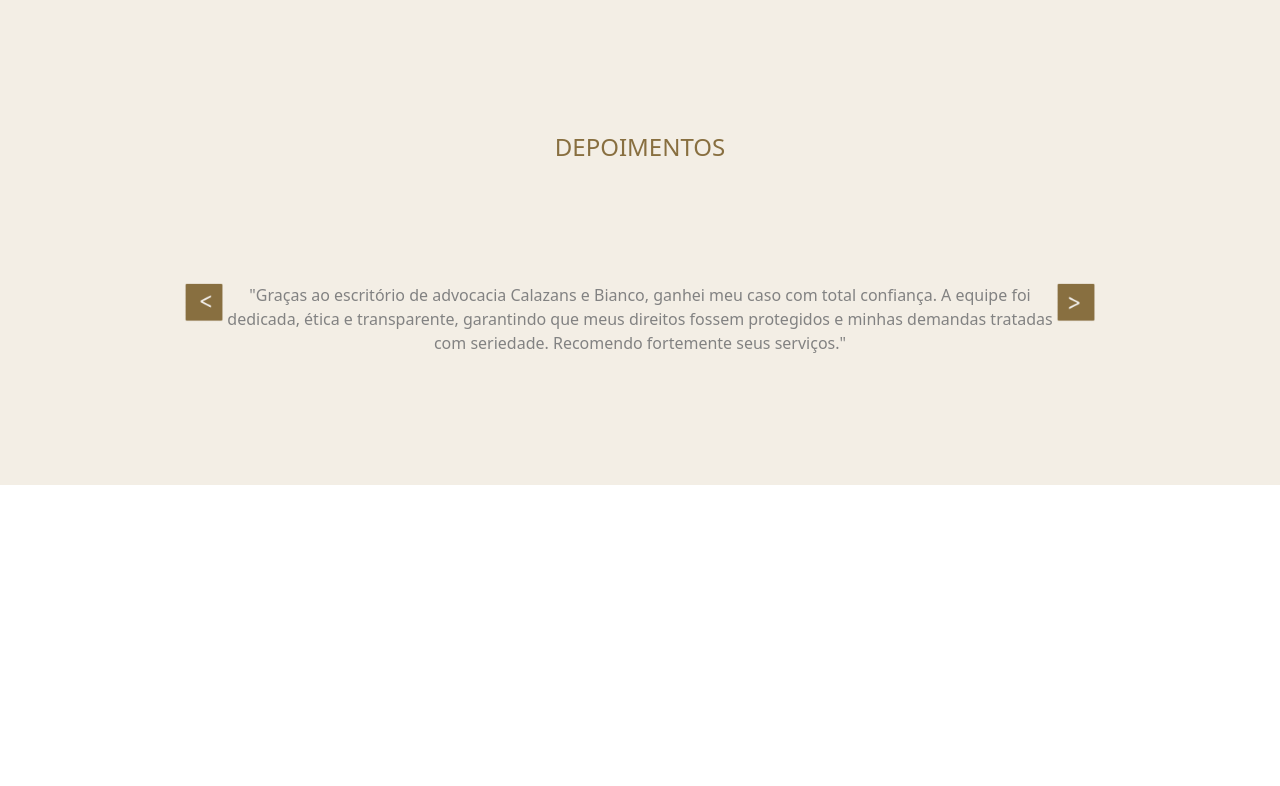
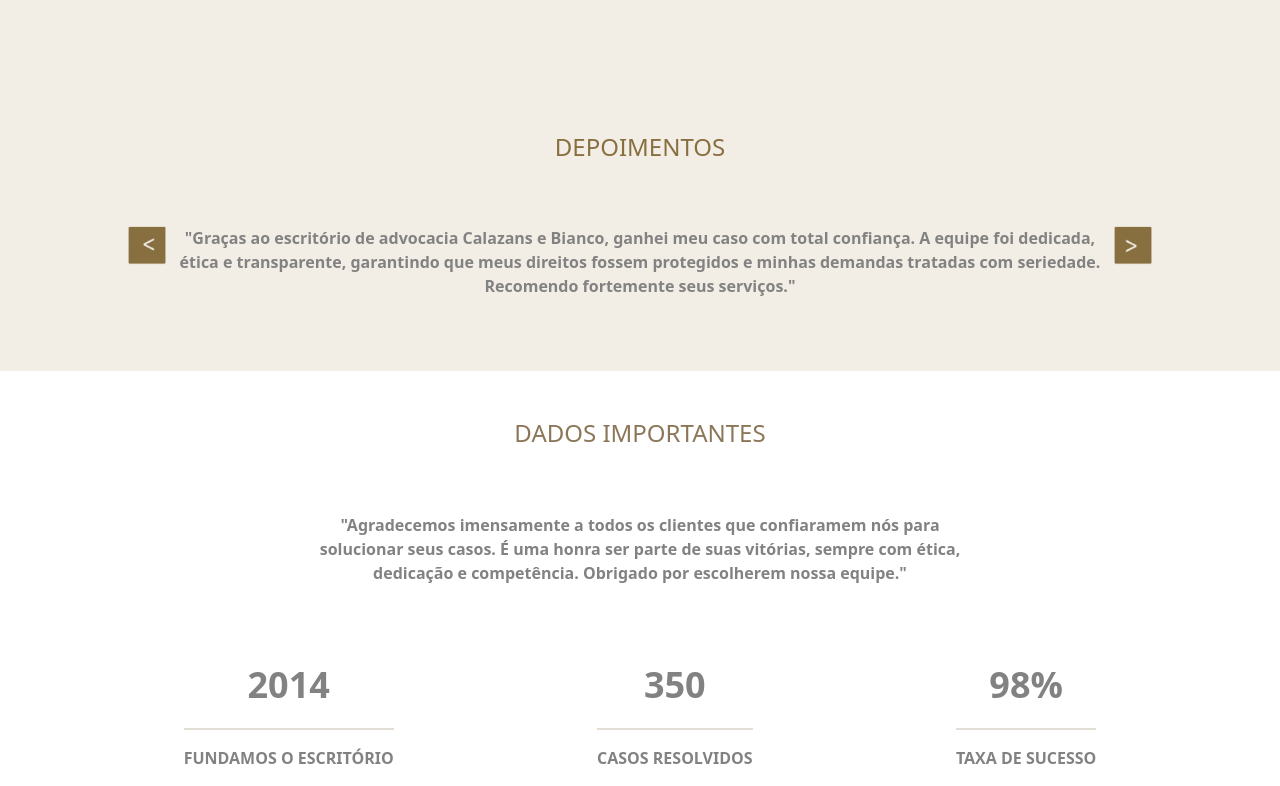
Before and after one commit to 129-ornellas/calazansbianco, a plain HTML site: page index.html in a window 1280 px wide. Shown: the part 2061-2847 px from the top of the page. Before the commit the page ends 2546 px from the top, so only its background shows below. Drawn offline with nearby package versions, Linux system fonts and the light colour scheme.

Commit message:
feat: section de dados importantes

```diff
--- a/index.html
+++ b/index.html
@@ -143,7 +143,7 @@
       </div>
     </section>
     <section id="depoimentos" class="container-fluid">
-      <div class="container">
+      <div class="container mb-5">
         <div class="row text-center">
           <h4>DEPOIMENTOS</h4>
           <div class="texto-depoimentos">
@@ -167,7 +167,34 @@
     <section id="dados" class="container-fluid">
       <div class="container">
         <div class="row text-center">
-
+          <h4>DADOS IMPORTANTES</h4>
+          <div class="texto-dados">
+            <p>
+              "Agradecemos imensamente a todos os clientes que confiaramem nós
+              para solucionar seus casos. É uma honra ser parte de suas
+              vitórias, sempre com ética, dedicação e competência. Obrigado por
+              escolherem nossa equipe."
+            </p>
+          </div>
+        </div>
+        <div class="row">
+          <div class="dados-info">
+            <div class="text-center">
+              <p class="dado-numerico">2014</p>
+              <hr class="linha-dado" />
+              <p>FUNDAMOS O ESCRITÓRIO</p>
+            </div>
+            <div class="text-center">
+              <p class="dado-numerico">350</p>
+              <hr class="linha-dado" />
+              <p>CASOS RESOLVIDOS</p>
+            </div>
+            <div class="text-center">
+              <p class="dado-numerico">98%</p>
+              <hr class="linha-dado" />
+              <p>TAXA DE SUCESSO</p>
+            </div>
+          </div>
         </div>
       </div>
     </section>
--- a/style.scss
+++ b/style.scss
@@ -1,6 +1,6 @@
 $cor-principal-dourado: #8b7758;
 $cor-secundaria-cinza: #828282;
-$cor-principal-rose: #F3EEE5;
+$cor-principal-rose: #f3eee5;
 #home {
     background-image: url("./img/SITEPrancheta\ 1.png");
     background-size: cover;
@@ -26,7 +26,6 @@ $cor-principal-rose: #F3EEE5;
 }
 
 #sobre {
-
     .config-sobre {
         display: flex;
     }
@@ -37,18 +36,18 @@ $cor-principal-rose: #F3EEE5;
         margin-top: 20%;
         background-color: transparent; // Fundo transparente
         text-align: center; // Centraliza o conteúdo, se necessário
-        .perfil{
+        .perfil {
             width: 70%;
         }
         > h6 {
             color: $cor-principal-dourado;
             font-weight: bold;
         }
-        .setas{
+        .setas {
             width: 40px;
         }
     }
-    .descricao-profissional{
+    .descricao-profissional {
         margin-top: 5%;
         margin-bottom: 15%;
         max-width: 70%;
@@ -74,11 +73,10 @@ $cor-principal-rose: #F3EEE5;
             font-weight: bold;
             color: $cor-secundaria-cinza;
         }
-
     }
 }
 
-#servicos{
+#servicos {
     // height: 100vh;
     background-color: $cor-principal-rose;
     background-image: url("./img/SITEPrancheta\ 2.png");
@@ -91,7 +89,7 @@ $cor-principal-rose: #F3EEE5;
         font-size: 13px;
         font-weight: bold;
     }
-    .descricao-servico{
+    .descricao-servico {
         display: flex;
         flex-direction: column;
         justify-content: center;
@@ -109,20 +107,48 @@ $cor-principal-rose: #F3EEE5;
             z-index: 9999;
         }
     }
-
 }
 
-#depoimentos{
-    color: #886F40;
+#depoimentos {
+    color: #886f40;
     background-color: $cor-principal-rose;
-    p{
+    p {
         color: #828282;
+        font-weight: bold;
     }
-    .texto-depoimentos{
+    .texto-depoimentos {
         display: flex;
-        padding: 10%;
-        .setas{
+        padding: 5%;
+        .setas {
             width: 40px;
         }
     }
 }
+
+#dados {
+    color: $cor-secundaria-cinza;
+    p{
+        font-weight: bold;
+    }
+    h4 {
+        color: $cor-principal-dourado;
+    }
+    .texto-dados{
+        padding-left: 20%;
+        padding-right: 20%;
+        padding-top: 5%;
+    }
+    .dados-info{
+        display: flex;
+        flex-direction: row;
+        justify-content: space-around;
+        margin-top: 5%;
+
+    }
+    .dado-numerico{
+        font-size: 36px;
+    }
+    .linha-dado{
+        background-color: $cor-principal-dourado; height: 2px; border: 0;
+    }
+}
```
Also changed, not shown: img/Star 1.png (added), style.css, 1 other file.
